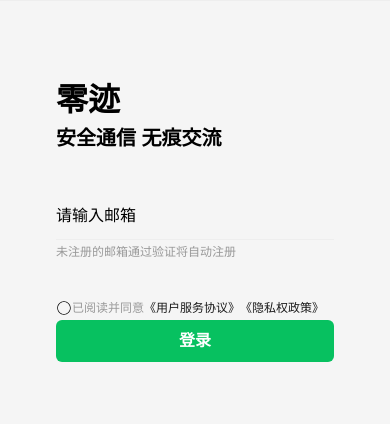
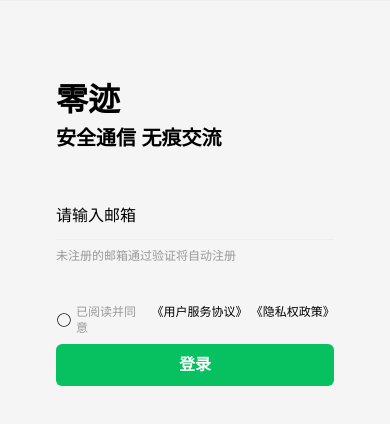
Before and after one commit to zerowangc4-gif/zero-chat, a React Native app: screen / in a window 390 px wide. Shown: the top 424 px of the page. Built offline with nearby package versions, Linux system fonts and the light colour scheme.

Commit message:
修改登录页

```diff
--- a/src/components/common/AgreeButton.tsx
+++ b/src/components/common/AgreeButton.tsx
@@ -26,7 +26,7 @@ export function AgreeButton({ checked, onPress, ...rest }: AgreeButtonProps) {
       <IconFont
         name={checked ? "duihao1" : "weixuanzhongyuanquan"}
         size={16}
-        color={checked ? theme.colors.primary : theme.colors.black}
+        color={checked ? theme.colors.primary : theme.colors.textPrimary}
       />
     </IconContainer>
   );
--- a/src/features/auth/screens/Login.tsx
+++ b/src/features/auth/screens/Login.tsx
@@ -17,14 +17,15 @@ const BrandHeading = styled.View`
 // 3. 协议组：处理对齐和换行
 const ConsentGroup = styled.View`
   flex-direction: row;
+  gap: ${props => props.theme.spacing.step.xxs}px;
 `;
 
 // 4. 输入组：设置板块间距
 const InputGroup = styled.View`
-  gap: ${props => props.theme.spacing.layout.tight}px;
+  gap: ${props => props.theme.spacing.step.xs}px;
 `;
 const ActionSection = styled.View`
-  gap: ${props => props.theme.spacing.layout.tight}px;
+  gap: ${props => props.theme.spacing.step.xs}px;
 `;
 
 function Login() {
@@ -60,10 +61,10 @@ function Login() {
             <Typography type="caption" color={theme.colors.textTertiary}>
               已阅读并同意
             </Typography>
-            <Typography type="caption" color="#1A1A1A">
+            <Typography type="caption" color={theme.colors.textPrimary}>
               《用户服务协议》
             </Typography>
-            <Typography type="caption" color="#1A1A1A">
+            <Typography type="caption" color={theme.colors.textPrimary}>
               《隐私权政策》
             </Typography>
           </ConsentGroup>
--- a/src/theme/tokens/colors.ts
+++ b/src/theme/tokens/colors.ts
@@ -35,7 +35,7 @@ export const lightColors = {
   white: palette.white,
   /** 纯黑：用于极端投影、遮罩层 */
   black: palette.black,
-  /** 主文字颜色,用于大标题，副标题，正文文字 */
+  /** 与背景色相反的颜色 */
   textPrimary: palette.black,
   /** 品牌色:用于登录按钮 */
   primary: palette.brand.green,
```
